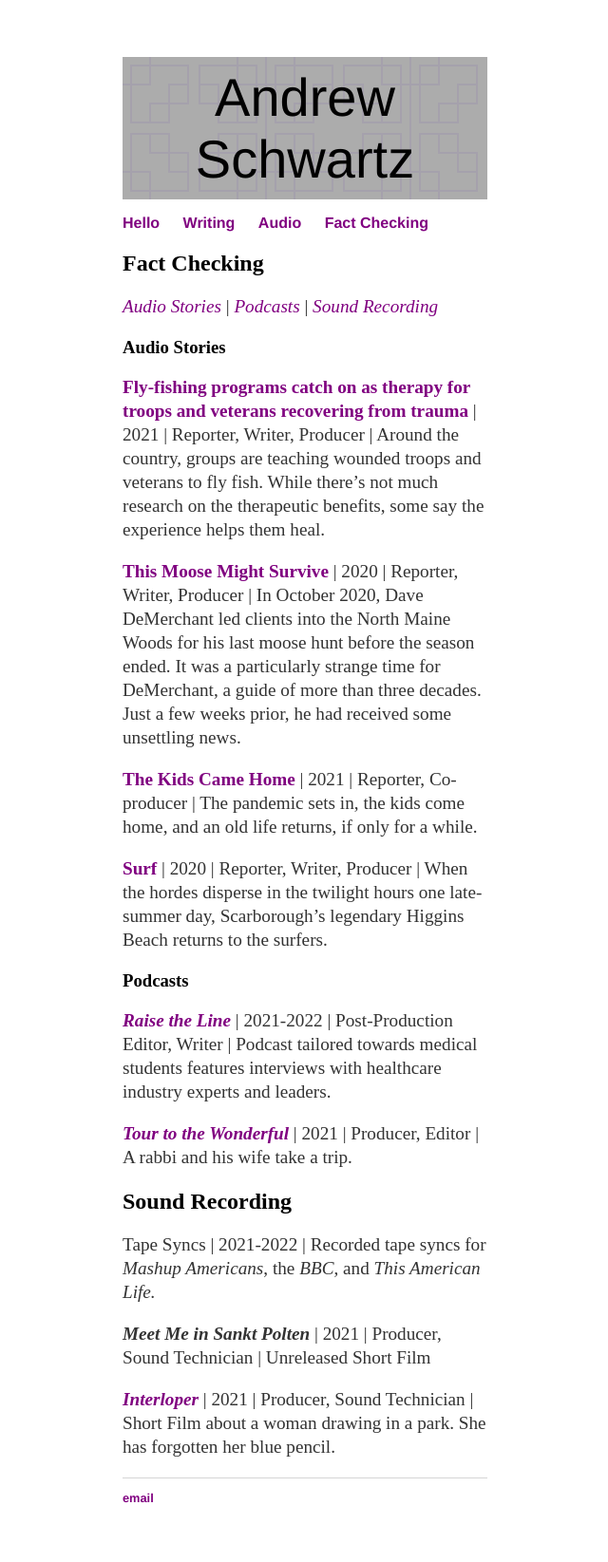
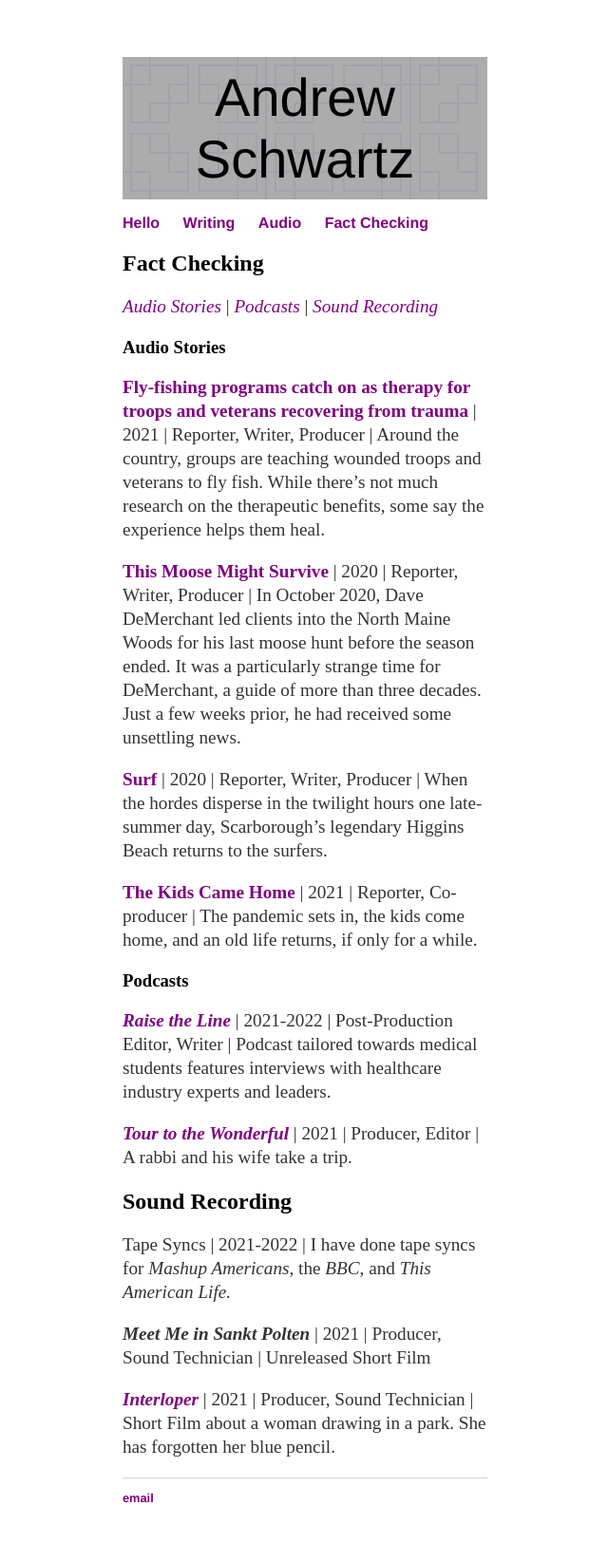
Before and after one commit to aonschwartz/aonschwartz.github.io, a Jekyll site: the page built from about/audio.md, in a window 1280 px wide. Shown: the whole page at 95% size, without its empty margins (319-959 px from the left). Built offline with Jekyll 4.4.1, drawn with Linux system fonts in a browser that asks for light colours.

Commit message:
Update audio.md

```diff
--- a/about/audio.md
+++ b/about/audio.md
@@ -12,9 +12,9 @@ layout: default
 
 **[This Moose Might Survive ](https://soundcloud.com/andrew-schwartz-191964276/this-moose-might-survive)** \| 2020 \| Reporter, Writer, Producer \| In October 2020, Dave DeMerchant led clients into the North Maine Woods for his last moose hunt before the season ended. It was a particularly strange time for DeMerchant, a guide of more than three decades. Just a few weeks prior, he had received some unsettling news.
 
+**[Surf](https://soundcloud.com/andrew-schwartz-191964276/surfing)** \| 2020 \| Reporter, Writer, Producer \| When the hordes disperse in the twilight hours one late-summer day, Scarborough's legendary Higgins Beach returns to the surfers.
+
 **[The Kids Came Home](https://soundcloud.com/andrew-schwartz-191964276/the-kids-came-home)** \| 2021 \| Reporter, Co-producer \| The pandemic sets in, the kids come home, and an old life returns, if only for a while.
-
-**[Surf](https://soundcloud.com/andrew-schwartz-191964276/surfing)** \| 2020 \| Reporter, Writer, Producer \| When the hordes disperse in the twilight hours one late-summer day, Scarborough's legendary Higgins Beach returns to the surfers.
 
 ### <a name="Podcasts"><a/>Podcasts
 
@@ -24,7 +24,7 @@ layout: default
 
 ## <a name="Sound Recording"><a/>Sound Recording
 
-Tape Syncs \| 2021-2022 \|  Recorded tape syncs for *Mashup Americans*, the *BBC*, and *This American Life.*
+Tape Syncs \| 2021-2022 \| I have done tape syncs for *Mashup Americans*, the *BBC*, and *This American Life.*
 
 ***Meet Me in Sankt Polten*** \| 2021 \| Producer, Sound Technician \| Unreleased Short Film
 
```
